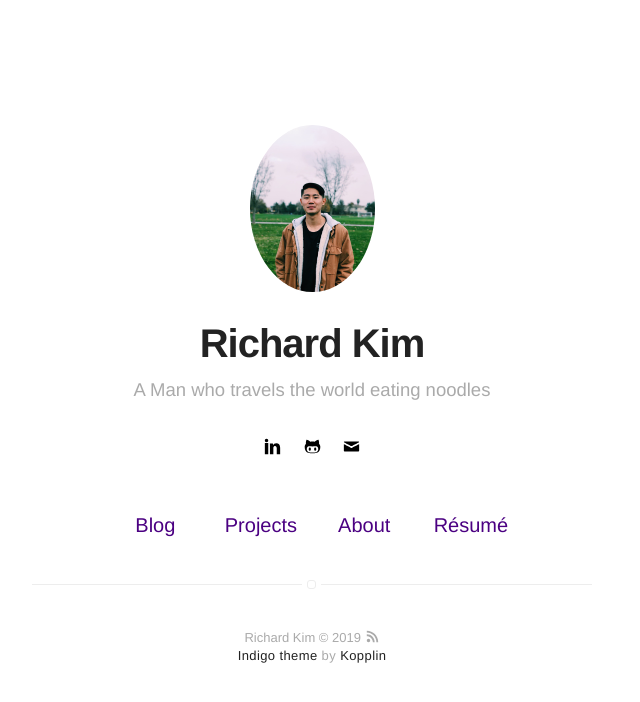
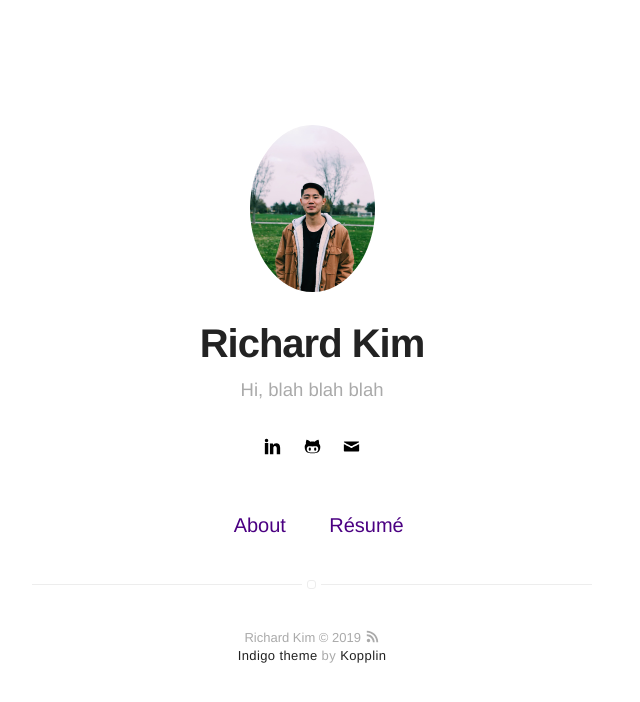
Before and after one commit to khgkim/khgkim.github.io, a Jekyll site: the page built from index.html, in a window 1280 px wide. Shown: the top 702 px of the page, without its empty margins (328-968 px from the left). Built offline with Jekyll 4.4.1, drawn with Linux system fonts in a browser that asks for light colours; part of the change alters nothing that is shown.

```diff
--- a/_config.yml
+++ b/_config.yml
@@ -1,13 +1,13 @@
 # main text of home
 name: Richard Kim
-bio: A Man who travels the world eating noodles
+bio: Hi, blah blah blah
 
 # twitter summary info
 description: A blog about technology and stuff related
 
 # if it's an external image, update below for true
 # better with square images
-external-image: false
+external-image: true
 picture: assets/images/profile.jpg
 
 # If you want to include your resume, set to true
@@ -39,10 +39,10 @@ disqus:
 # google: mygoogle
 # instagram: myinstagram
 # pinterest: mypinterest
-linkedin: mylinkedin
+linkedin: khgkim
 # youtube: myyoutube
 # spotify: myspotify
-github: mygithub
+github: khgkim
 # gitlab: mygitlab
 # lastfm: mylastfm
 # stackoverflow: 7044681/mystackoverflow
@@ -77,26 +77,26 @@ width: normal
 # paginate_path: "blog/:num/"
 
 # if you don't need projects, comment the *projects* configs below
-projects: true
+projects: false
 
 # if you don't need "about" or "blog", comment them out below
 about: true
-blog: true
+blog: false
 
 # do you want to show the "read time" of the posts?
-read-time: true
+read-time: false
 
 # do you want to show the "tags" inside the posts?
-show-tags: true
+show-tags: false
 
 # related posts inside a post?
-related: true
+related: false
 
 # Display links for next and previous posts for the specified categories
 post-advance-links: [blog]
 
 # show author block at the end of a post ?
-show-author: true
+show-author: false
 
 # do you want some animations?
 animation: true
```
